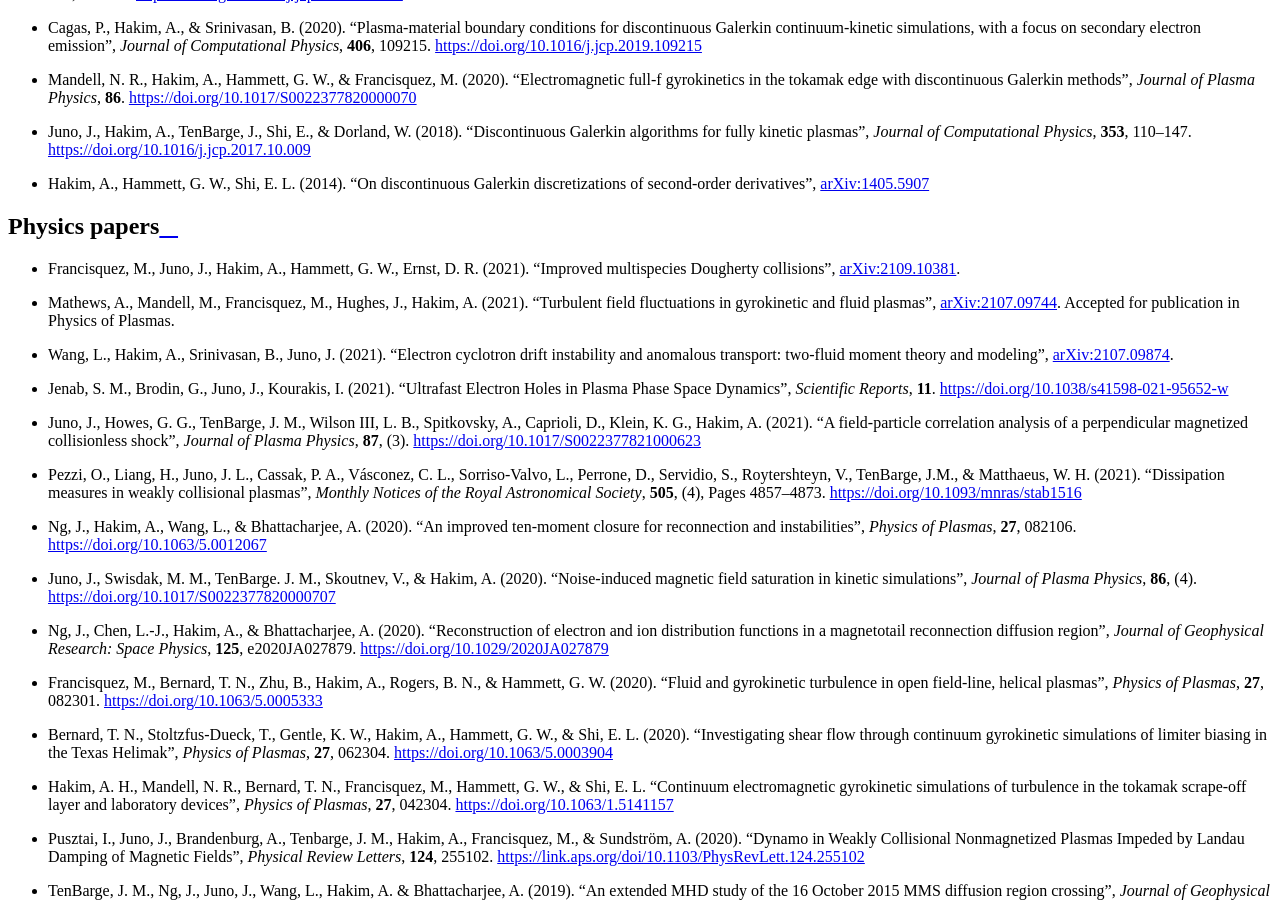
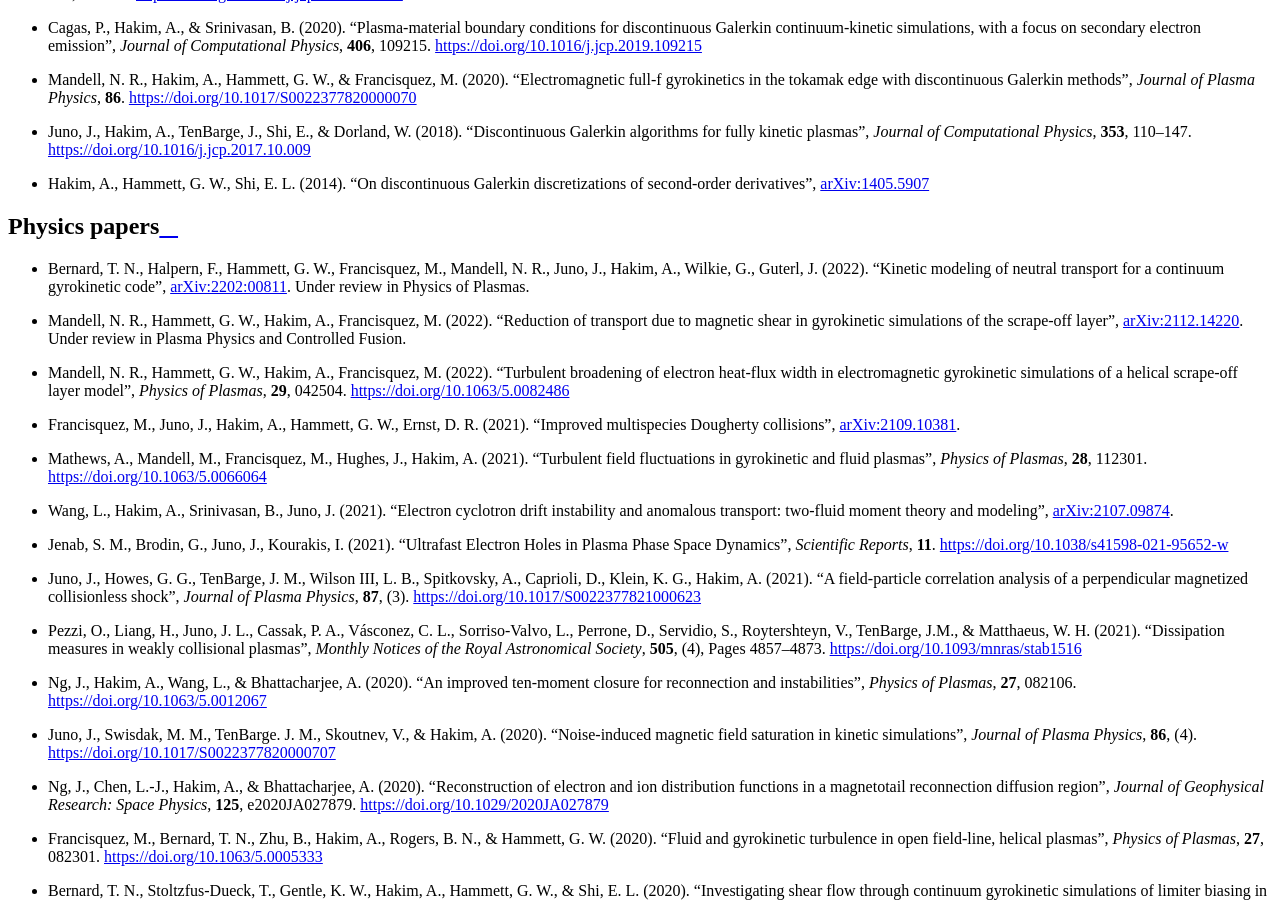
Before and after one commit to ammarhakim/gkyl-doc, a Sphinx documentation site: the page built from source/gkyl/pubs.rst, in a window 1280 px wide and 900 px high, scrolled down 2519 px. Built offline with Sphinx 7.4.7 and the Read the Docs theme 2.0.0, drawn with Linux system fonts in a browser that asks for light colours; pages that are not in the unit, such as notebooks, are missing from menus.

Commit message:
adding/modifying some papers

```diff
--- a/source/gkyl/pubs.rst
+++ b/source/gkyl/pubs.rst
@@ -103,13 +103,24 @@ Algorithms papers
 Physics papers
 --------------
 
+- Bernard, T. N., Halpern, F., Hammett, G. W., Francisquez, M., Mandell, N. R., Juno, J., Hakim, A., Wilkie, G., Guterl, J. (2022).
+  "Kinetic modeling of neutral transport for a continuum gyrokinetic code",
+  `arXiv:2202:00811 <https://arxiv.org/abs/2202.00811>`_. Under review in Physics of Plasmas.
+
+- Mandell, N. R., Hammett, G. W., Hakim, A., Francisquez, M. (2022).
+  "Reduction of transport due to magnetic shear in gyrokinetic simulations of the scrape-off layer",
+  `arXiv:2112.14220 <https://arxiv.org/abs/2112.14220>`_. Under review in Plasma Physics and Controlled Fusion.
+
+- Mandell, N. R., Hammett, G. W., Hakim, A., Francisquez, M. (2022).
+  "Turbulent broadening of electron heat-flux width in electromagnetic gyrokinetic simulations of a helical scrape-off layer model",
+  *Physics of Plasmas*, **29**, 042504. https://doi.org/10.1063/5.0082486
+
 - Francisquez, M., Juno, J., Hakim, A., Hammett, G. W., Ernst, D. R. (2021). "Improved
   multispecies Dougherty collisions", `arXiv:2109.10381 <https://arxiv.org/abs/2109.10381>`_.
 
 - Mathews, A., Mandell, M., Francisquez, M., Hughes, J., Hakim, A. (2021).
   "Turbulent field fluctuations in gyrokinetic and fluid plasmas",
-  `arXiv:2107.09744 <https://arxiv.org/abs/2107.09744>`_. Accepted for publication in
-  Physics of Plasmas.
+  *Physics of Plasmas*, **28**, 112301. https://doi.org/10.1063/5.0066064
 
 - Wang, L., Hakim, A., Srinivasan, B., Juno, J. (2021). "Electron cyclotron drift instability
   and anomalous transport: two-fluid moment theory and modeling",
```
